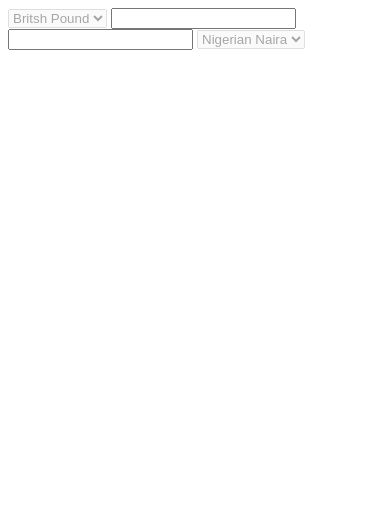
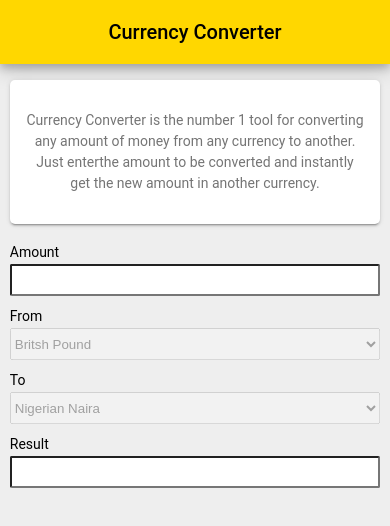
Before and after one commit to orisa/CurrencyConverterProject, a plain HTML site: page public/index.html in a window 390 px wide. Drawn offline with Linux system fonts and the light colour scheme; no server answers.

Commit message:
responsive ui added

```diff
--- a/public/index.html
+++ b/public/index.html
@@ -10,17 +10,42 @@
 </head>
 
 <body>
+    <div id="appHeader">
+        <div class="title">Currency Converter</div>
+    </div>
+
+    <div class="card body1">
+        <p>Currency Converter is the number 1 tool for converting any amount of money from any currency to another.</br> Just
+            enterthe amount to be converted and instantly get the new amount in another currency.
+        </p>
+    </div>
+
+    <div id="appBox">
+        <div>
+            <label for="amount" class="body1">Amount</label>
+            <input type="number" name="useramount" id="amount" class="body2" required>
+        </div>
+
+        <div>
+            <label for="fromCurrencyNameBtn" class="body1">From</label>
             <select id="fromCurrencyNameBtn">
                 <option value="Britsh Pound" id="defaultFromCurrencyName">Britsh Pound</option>
             </select>
-    <input type="text" name="useramount" id="amount">
-    <input type="text" name="result" id="result">
+        </div>
+
+        <div>
+            <label for="toCurrencyNameBtn" class="body1">To</label>
             <select id="toCurrencyNameBtn">
                 <option value="Nigerian Naira" id="defaultToCurrencyName">Nigerian Naira</option>
             </select>
-    <!-- <div>
-        <button id="convertBtn">convert</button>
-    </div> -->
+        </div>
+
+        <div>
+            <label for="result" class="body1">Result</label>
+            <input type="text" name="result" id="result" readonly>
+        </div>
+
+    </div>
 </body>
 <script src="js/main.js"></script>
 <!-- <script src="js/mainTest.js"></script> -->
--- a/public/js/main.js
+++ b/public/js/main.js
@@ -125,7 +125,7 @@
       const xchangeRateResponse = await fetch(requestUrl);
       const xchangeRateObj = await xchangeRateResponse.json();
       const rate = xchangeRateObj[query].val;
-      return Math.round(rate * 100) / 100;
+      return Math.round(rate * 10000) / 10000;
   }
 
   /**
@@ -159,7 +159,7 @@
   }
 
   let roundToTwoDecimalPlaces = (value) => {
-      return Math.round(value * 100) / 100;
+      return Math.round(value * 10000) / 10000;
   }
 
   /**
@@ -196,7 +196,7 @@
 
   let setDefaultAmount = (amount) => {
 
-      if (!amount || amount < 1.0) return;
+      if (!amount || amount > 1.0) return;
 
       let amountElem = document.getElementById('amount');
       amountElem.value = amount.toString();
--- a/public/main.css
+++ b/public/main.css
@@ -0,0 +1,108 @@
+* {
+    box-sizing: border-box;
+}
+
+body {
+    margin: 0;
+    font-family: 'Roboto', 'Noto', sans-serif;
+    line-height: 1.5;
+    min-height: 100vh;
+    background-color: #eeeeee;
+}
+
+.title {
+    font-weight: 500;
+    font-size: 20px;
+}
+
+.subhead {
+    font-weight: normal;
+    font-size: 16px;
+}
+
+.body1 {
+    font-size: 14px;
+    font-weight: normal;
+}
+
+.body2 {
+    font-size: 14px;
+    font-weight: bold;
+}
+
+#appBox {
+    display: flex;
+    flex-direction: column;
+    width: 95%;
+    margin: 0 auto;
+    margin-top: 16px;
+}
+
+#appBox div {
+    margin-bottom: 8px;
+}
+
+#appHeader {
+    width: 100%;
+    min-height: 64px;
+    background-color: gold;
+    margin-bottom: 16px;
+    box-shadow: 0 4px 8px 0 rgba(0, 0, 0, 0.2), 0 6px 20px 0 rgba(0, 0, 0, 0.19);
+    display: flex;
+    justify-content: center;
+    align-items: center;
+}
+
+.card {
+    text-align: center;
+    width: 95%;
+    margin: 0 auto;
+    padding: 16px;
+    color: #757575;
+    border-radius: 5px;
+    background-color: #fff;
+    box-shadow: 0 2px 2px 0 rgba(0, 0, 0, 0.14), 0 1px 5px 0 rgba(0, 0, 0, 0.12), 0 3px 1px -2px rgba(0, 0, 0, 0.2);
+}
+
+input[type=text],
+input[type=number] {
+    border-radius: 2px;
+    width: 100%;
+    padding: 8px;
+    height: 32px;
+}
+
+select {
+    display: block;
+    height: 32px;
+    width: 100%;
+}
+
+/******************** css for medium screens e.g tablets *****************/
+
+@media(min-width: 768px) {
+    .card {
+        margin-top: 32px;
+    }
+    .card p {
+        font-size: 16px;
+    }
+    #appBox {
+        width: 80%;
+        margin-top: 32px;
+    }
+    #appBox div {
+        margin-bottom: 16px;
+    }
+}
+
+/******************** css for large screens e.g laptops *****************/
+
+@media(min-width: 1024px) {
+    #appBox {
+        flex-direction: row;
+        width: 95%;
+        justify-content: space-evenly;
+        margin-top: 64px;
+    }
+}
```
Lines whose indentation alone changed are shown as unchanged.
